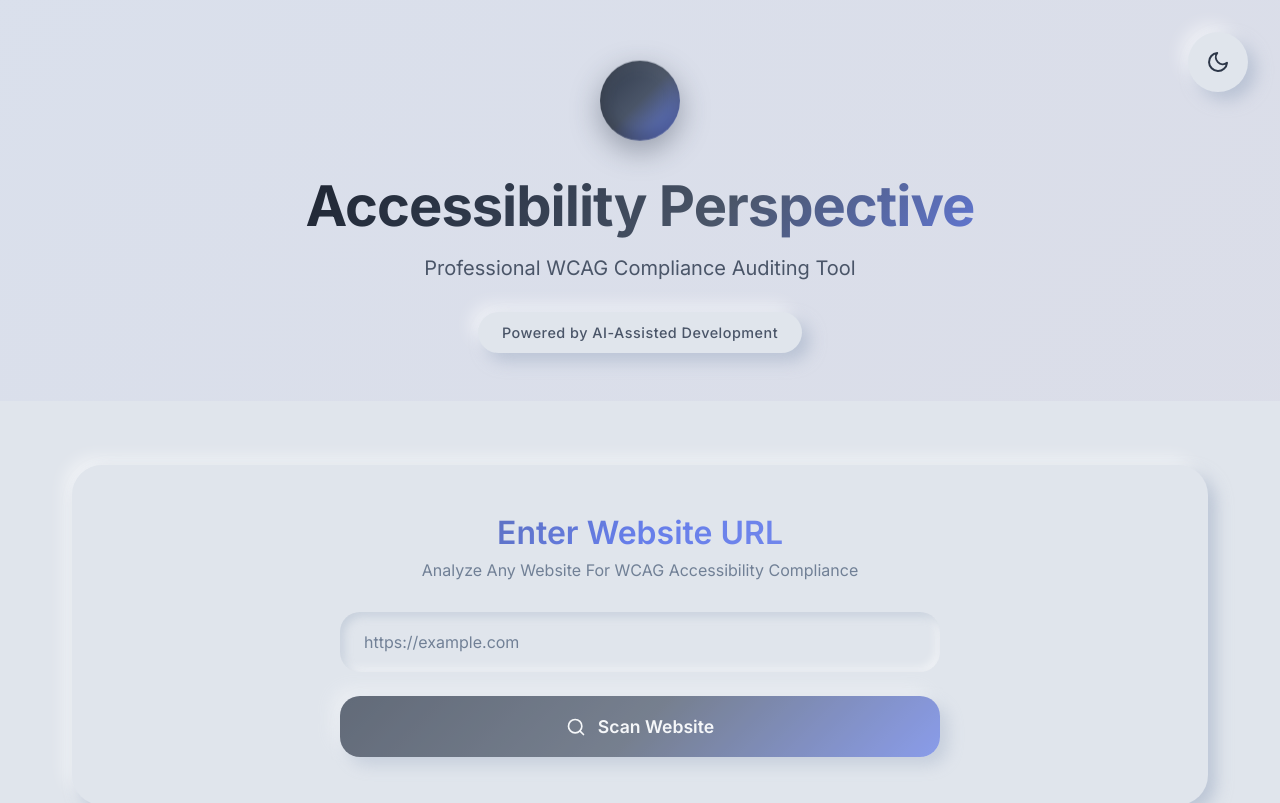
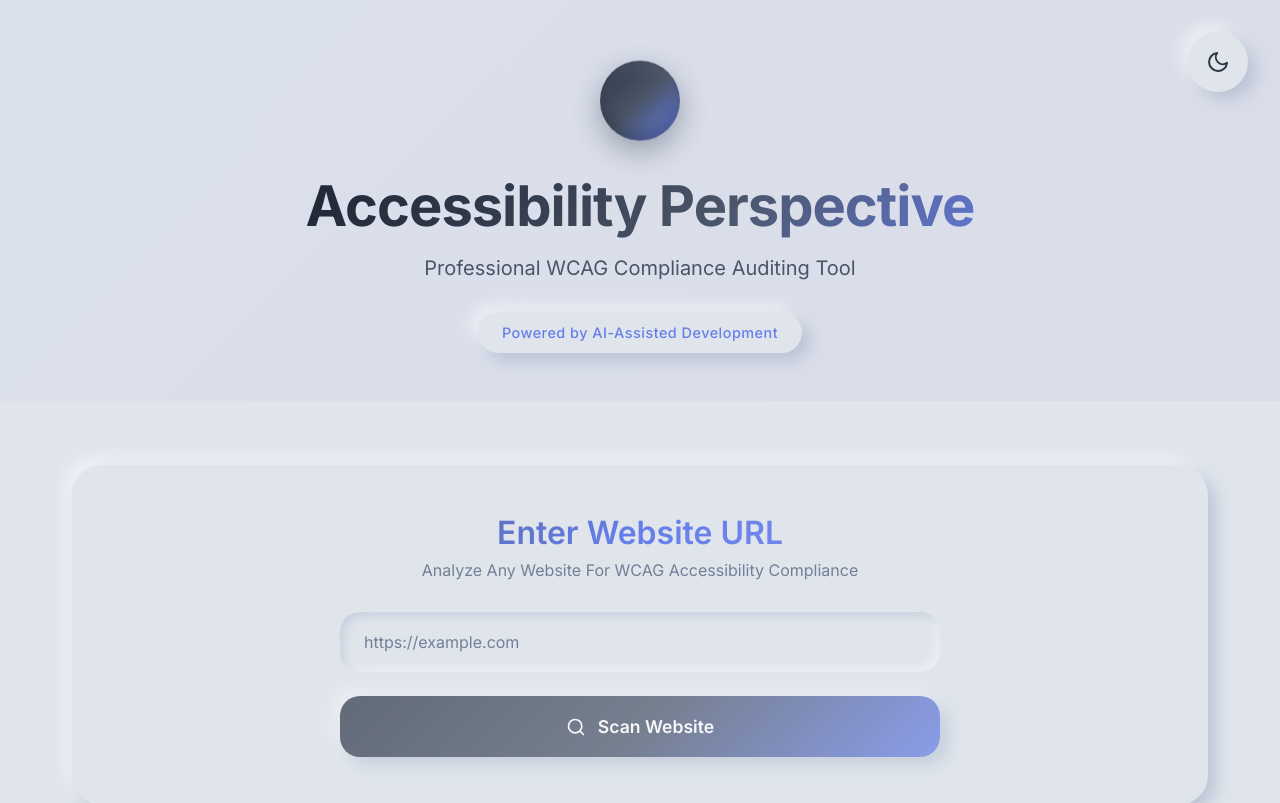
Before and after one commit to eriperspective/accessibility-checker-web, a React (Vite) app: page / in a window 1280 px wide. Shown: the top 803 px of the page. Built offline with nearby package versions, Linux system fonts and the light colour scheme.

Commit message:
Change hero badge text color to lighter slate blue

```diff
--- a/src/components/Hero.css
+++ b/src/components/Hero.css
@@ -76,7 +76,7 @@
   background: var(--bg-primary);
   border-radius: 50px;
   box-shadow: var(--shadow-light);
-  color: var(--text-secondary);
+  color: #667eea;
   font-size: 0.9rem;
   font-weight: 500;
   letter-spacing: 0.5px;
```
